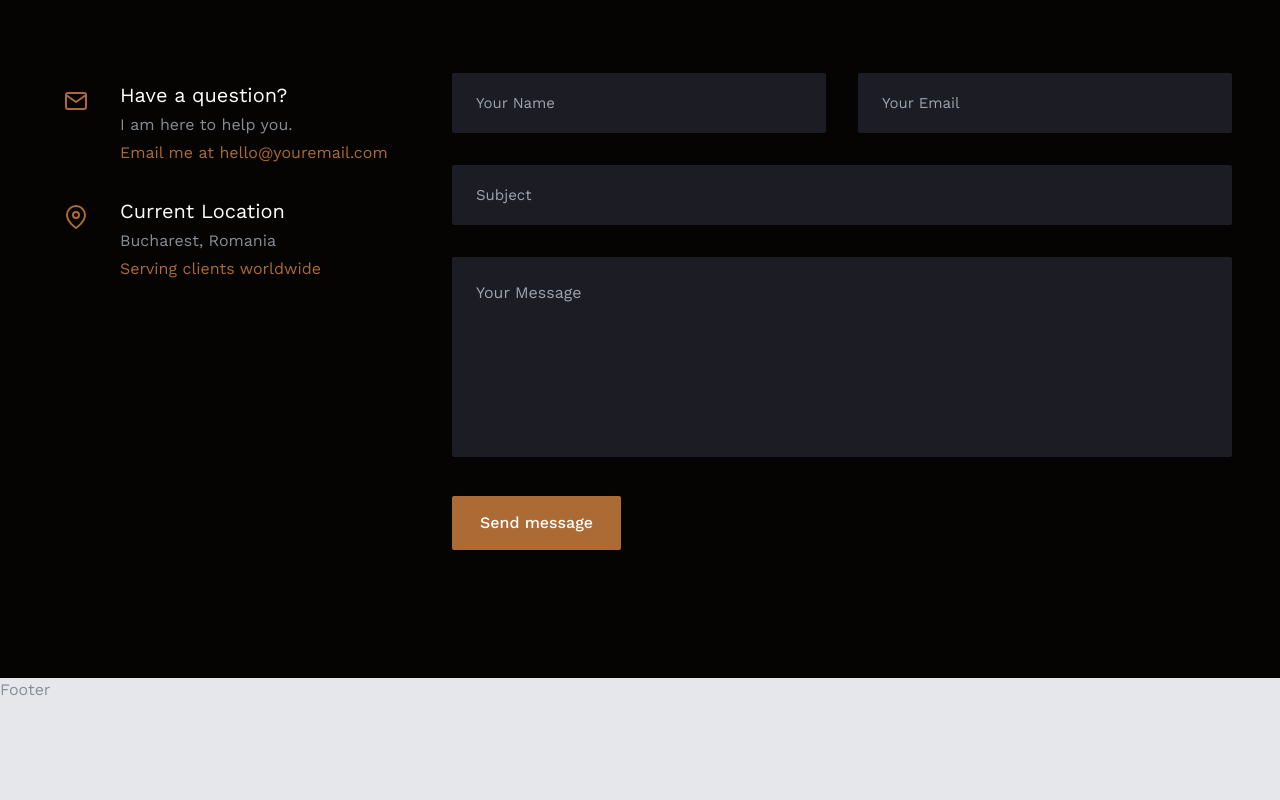
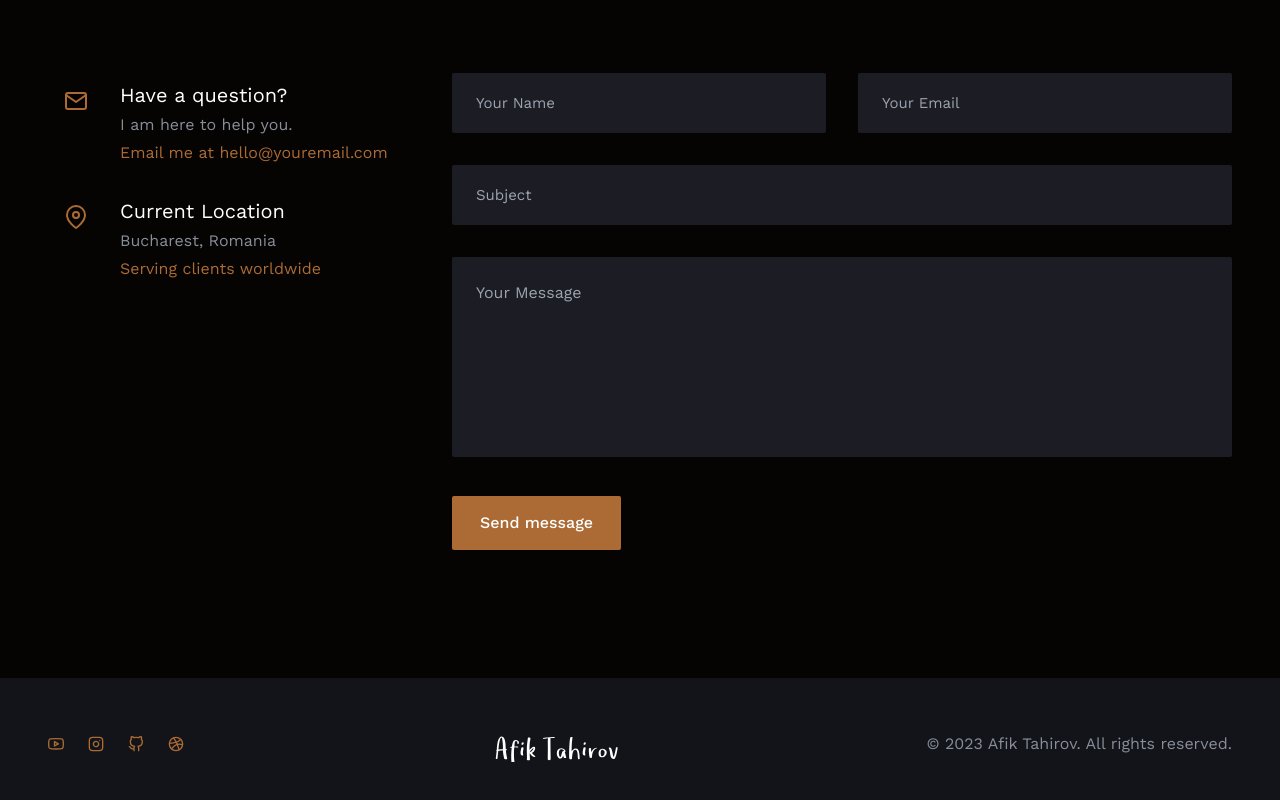
Before and after one commit to afiktahirov/afiktahirov.com, a React (Create React App) app: page / in a window 1280 px wide. Shown: the part 5111-5911 px from the top of the page. Before the commit the page ends 5813 px from the top, so only its background shows below. Built offline with nearby package versions, Linux system fonts and the light colour scheme; a web font is replaced by a local one.

Commit message:
Footer updated

```diff
--- a/src/components/Footer.js
+++ b/src/components/Footer.js
@@ -1,8 +1,31 @@
 import React from 'react'
+import { social } from '../data'
 
+import Logo from '../assets/img/logo3.svg'
 const Footer = () => {
   return (
-    <div>Footer</div>
+   <footer className='bg-tertiary py-12'>
+      <div className='container mx-auto'>
+        <div className='flex flex-col lg:flex-row space-y-6 lg:space-y-0 items-center justify-between'>
+            <div className='flex space-x-6 items-center justify-center'>
+                {social.map((item,index)=>{
+                    const {href,icon} = item;
+                    return(
+                    <a className='text-accent text-base'
+                    href={href} key={index}>
+                        {icon}
+                    </a>
+                    )
+                })}
+            </div>
+
+            <div>
+                <img src={Logo} alt=''/>
+            </div>
+            <p>&copy; 2023 Afik Tahirov. All rights reserved.</p>
+        </div>
+      </div>
+   </footer>
   )
 }
 
```
